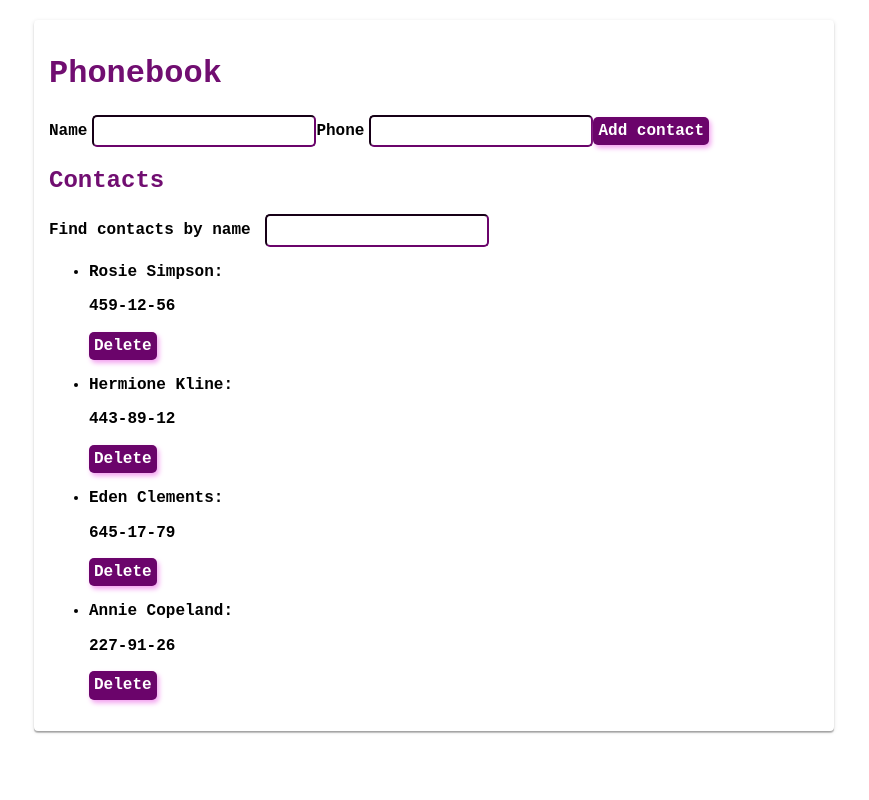
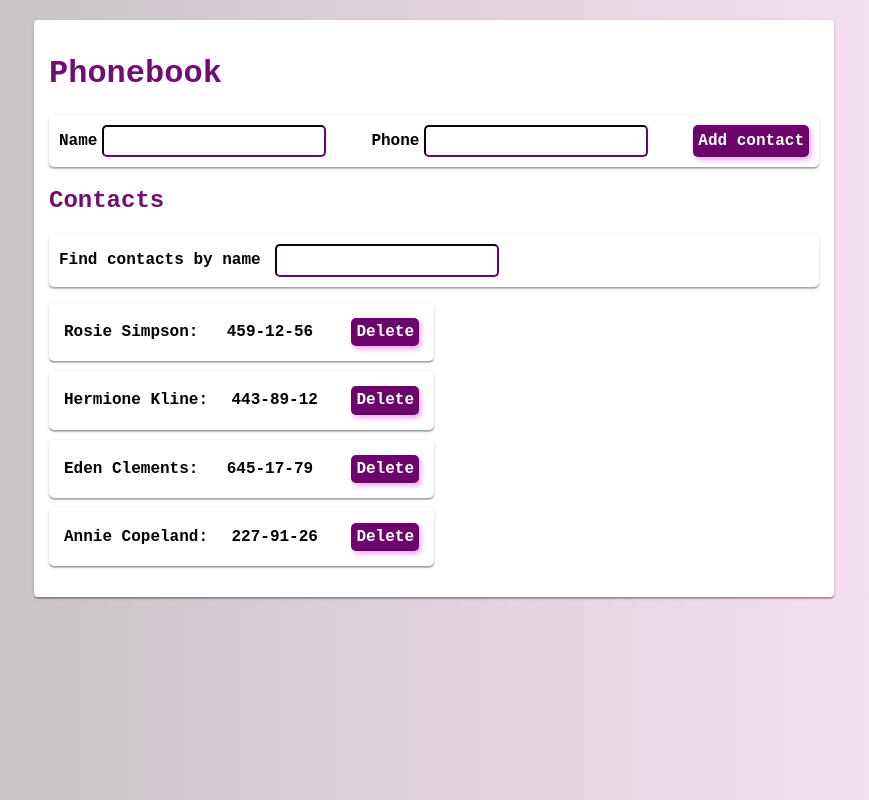
Before and after one commit to Feride-Sham/goit-react-hw-02-phonebook, a React (Create React App) app: page / in a window 1280 px wide. Shown: the whole page, without its empty margins (206-1075 px from the left). Built offline with nearby package versions, Linux system fonts and the light colour scheme.

Commit message:
refactor: add alert

```diff
--- a/src/components/ContactForm/ContactForm.js
+++ b/src/components/ContactForm/ContactForm.js
@@ -1,4 +1,5 @@
 import React, { Component } from "react";
+import s from "./ContactForm.module.css";
 
 class ContactForm extends Component {
   state = {
@@ -15,6 +16,11 @@ class ContactForm extends Component {
   // отправляет данные введеные в форме
   handleSubmit = (ev) => {
     ev.preventDefault();
+    const { number } = this.state;
+    if (Number.isNaN(+number)) {
+      alert("Sorry! Phone number must contain only numbers ");
+      return;
+    }
     this.props.onSubmit(this.state);
     this.resetForm();
   };
@@ -30,8 +36,8 @@ class ContactForm extends Component {
   render() {
     const { name, number } = this.state;
     return (
-      <form onSubmit={this.handleSubmit}>
-        <label>
+      <form className={s.container} onSubmit={this.handleSubmit}>
+        <label className={s.label}>
           Name
           <input
             type="text"
@@ -40,7 +46,7 @@ class ContactForm extends Component {
             onChange={this.handleInputChange}
           />
         </label>
-        <label>
+        <label className={s.label}>
           Phone
           <input
             type="text"
@@ -49,7 +55,9 @@ class ContactForm extends Component {
             onChange={this.handleInputChange}
           />
         </label>
-        <button type="submit">Add contact</button>
+        <button className={s.btnSubmit} type="submit">
+          Add contact
+        </button>
       </form>
     );
   }
--- a/src/components/ContactForm/ContactForm.module.css
+++ b/src/components/ContactForm/ContactForm.module.css
@@ -0,0 +1,9 @@
+.container {
+  display: flex;
+
+  justify-content: space-between;
+  padding: 10px;
+  border-radius: 5px;
+  box-shadow: 0px 2px 1px rgba(0, 0, 0, 0.2), 0px 1px 1px rgba(0, 0, 0, 0.14),
+    0px 1px 4px rgba(0, 0, 0, 0.12);
+}
--- a/src/components/ContactList/ContactList.js
+++ b/src/components/ContactList/ContactList.js
@@ -1,13 +1,18 @@
 import React from "react";
 import PropTypes from "prop-types";
+import s from "./ContactList.module.css";
 
 const ContactList = ({ contactList, onDeleteContact }) => {
   return (
     <ul>
       {contactList.map(({ id, name, number }) => (
-        <li key={id}>
+        <li className={s.item} key={id}>
           <p>{name}: </p> <p>{number}</p>
-          <button type="button" onClick={() => onDeleteContact(id)}>
+          <button
+            className={s.btn}
+            type="button"
+            onClick={() => onDeleteContact(id)}
+          >
             Delete
           </button>
         </li>
--- a/src/components/ContactList/ContactList.module.css
+++ b/src/components/ContactList/ContactList.module.css
@@ -0,0 +1,16 @@
+.item {
+  width: 50%;
+  display: flex;
+  justify-content: space-between;
+  margin-bottom: 10px;
+  padding: 15px;
+  align-items: center;
+  text-transform: capitalize;
+  border-radius: 5px;
+  box-shadow: 0px 2px 1px rgba(0, 0, 0, 0.2), 0px 1px 1px rgba(0, 0, 0, 0.14),
+    0px 1px 4px rgba(0, 0, 0, 0.12);
+}
+
+.btn {
+  margin-left: 10px;
+}
--- a/src/components/Filter/Filter.js
+++ b/src/components/Filter/Filter.js
@@ -1,9 +1,10 @@
 import React from "react";
 import PropTypes from "prop-types";
+import s from "./Filter.module.css";
 
 const Filter = ({ filterValue, onToFilter }) => {
   return (
-    <form>
+    <form className={s.container}>
       <label>
         Find contacts by name{" "}
         <input type="text" value={filterValue} onChange={onToFilter} />
--- a/src/components/Filter/Filter.module.css
+++ b/src/components/Filter/Filter.module.css
@@ -0,0 +1,6 @@
+.container {
+  padding: 10px;
+  border-radius: 5px;
+  box-shadow: 0px 2px 1px rgba(0, 0, 0, 0.2), 0px 1px 1px rgba(0, 0, 0, 0.14),
+    0px 1px 4px rgba(0, 0, 0, 0.12);
+}
--- a/src/index.css
+++ b/src/index.css
@@ -1,13 +1,28 @@
 body {
   margin: 0;
-  font-family: -apple-system, BlinkMacSystemFont, 'Segoe UI', 'Roboto', 'Oxygen',
-    'Ubuntu', 'Cantarell', 'Fira Sans', 'Droid Sans', 'Helvetica Neue',
+  font-family: -apple-system, BlinkMacSystemFont, "Segoe UI", "Roboto", "Oxygen",
+    "Ubuntu", "Cantarell", "Fira Sans", "Droid Sans", "Helvetica Neue",
     sans-serif;
   -webkit-font-smoothing: antialiased;
   -moz-osx-font-smoothing: grayscale;
+  background-image: linear-gradient(
+    to left,
+    rgba(255, 7, 193, 0.1),
+    rgba(43, 41, 42, 0.3)
+  );
 }
 
 code {
-  font-family: source-code-pro, Menlo, Monaco, Consolas, 'Courier New',
+  font-family: source-code-pro, Menlo, Monaco, Consolas, "Courier New",
     monospace;
 }
+ul {
+  padding: 0;
+}
+p {
+  padding: 0;
+  margin: 0;
+}
+li {
+  list-style: none;
+}
```
